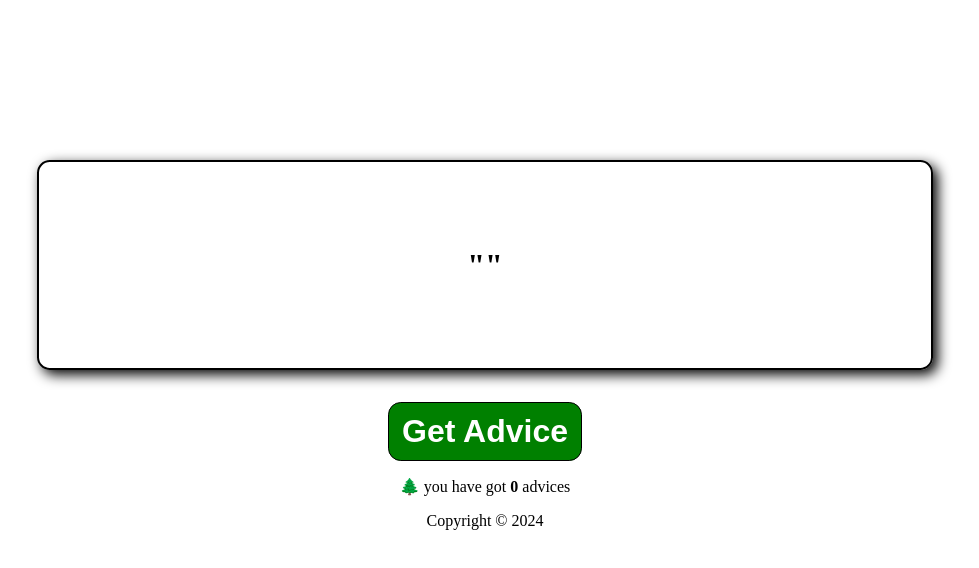
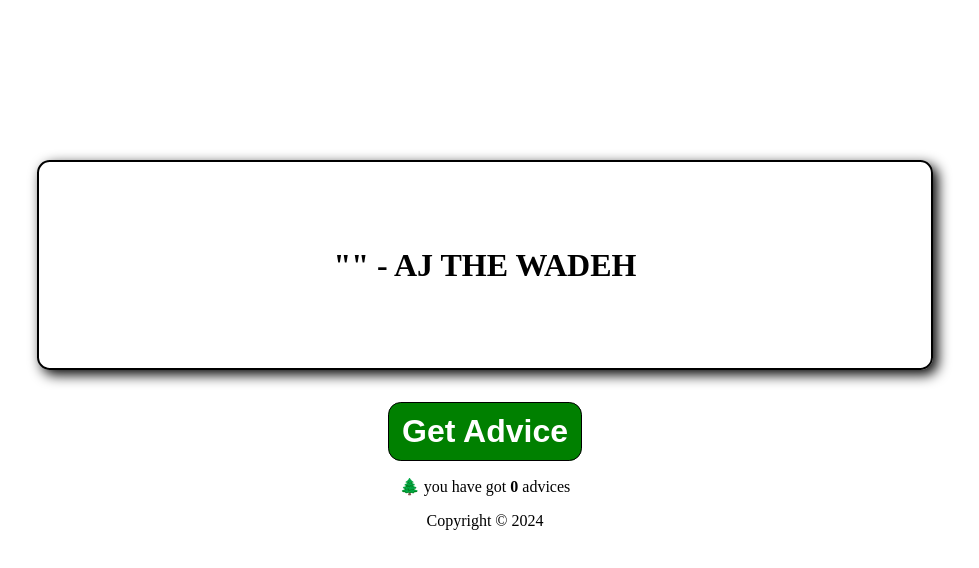
Before and after one commit to TheWadeh/Advice, a React (Vite) app: page / in a window 1280 px wide. Shown: the top 568 px of the page, without its empty margins (155-1134 px from the left). Built offline with nearby package versions, Linux system fonts and the light colour scheme; no server answers.

Commit message:
added author

```diff
--- a/src/App.jsx
+++ b/src/App.jsx
@@ -17,7 +17,7 @@ function App() {
   return (
     <div>
       <div className="advice-container">
-        <h1>"{advice}"</h1>
+        <h1>"{advice}" - AJ THE WADEH</h1>
       </div>
       <div className="btn-container">
         <button onClick={getAdvice}>Get Advice</button>
```
